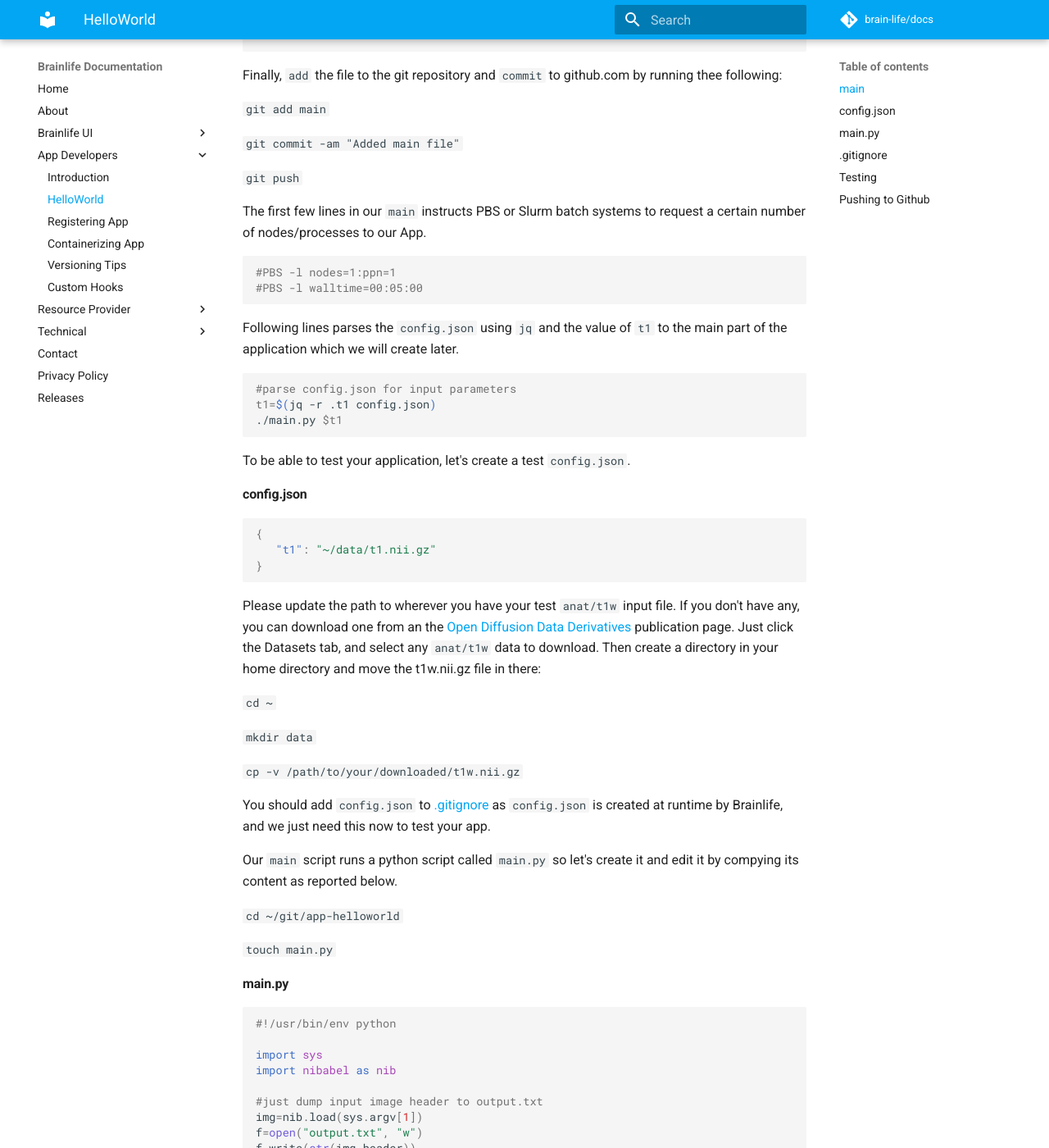
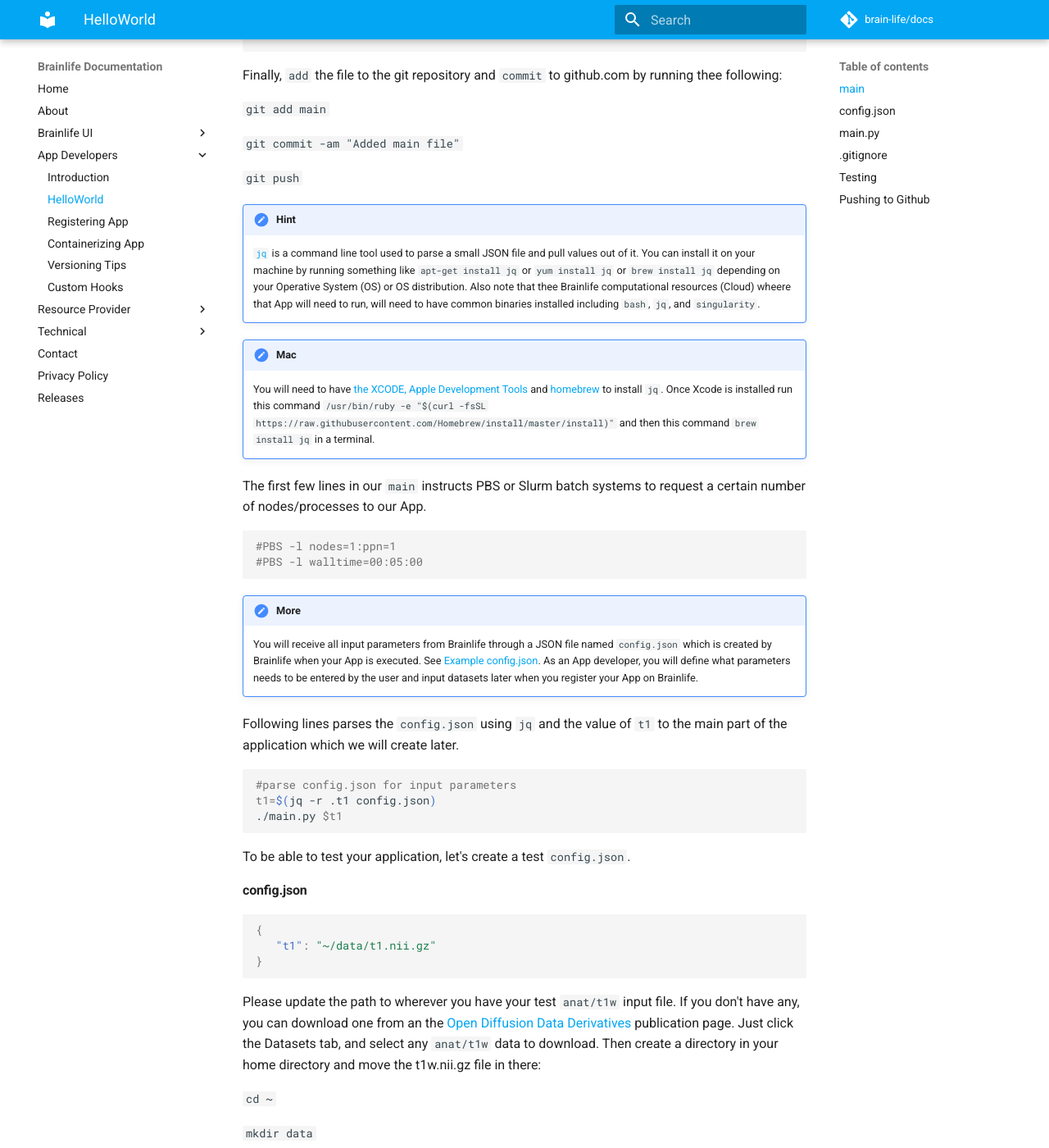
Before and after one commit to brainlife/docs, an MkDocs documentation site: the page built from docs/apps/helloworld.md, in a window 1280 px wide and 1400 px high, scrolled down 1186 px. Shown: the whole window at 82% size. Built offline with MkDocs 1.6.1 and Material for MkDocs 9.7.7, drawn with Linux system fonts in a browser that asks for light colours; comment, search, counter and statistics services are not loaded; old or Windows-style settings are respelled for this version of MkDocs; some of the changed text lies outside the part shown.

Commit message:
Update helloworld.md

````diff
--- a/docs/apps/helloworld.md
+++ b/docs/apps/helloworld.md
@@ -49,15 +49,11 @@
 
   `git push`
 
-<!--
 !!! Hint
     [`jq`](https://stedolan.github.io/jq/) is a command line tool used to parse a small JSON file and pull values out of it. You can install it on your machine by running something like `apt-get install jq` or `yum install jq` or `brew install jq` depending on your Operative System (OS) or OS distribution. Also note that thee Brainlife computational resources (Cloud) wheere that App will need to run, will need to have common binaries installed including `bash`, `jq`, and `singularity`.
--->
 
-<!--
 !!! Mac Users
     You will need to have [the XCODE, Apple Development Tools](https://developer.apple.com/xcode/) and [homebrew](https://brew.sh/) to install `jq`. Once Xcode is installed run this command `/usr/bin/ruby -e "$(curl -fsSL https://raw.githubusercontent.com/Homebrew/install/master/install)"` and then this command `brew install jq` in a terminal.
--->
 
 The first few lines in our `main` instructs PBS or Slurm batch systems to request a certain number of nodes/processes to our App.
 
@@ -65,10 +61,10 @@
 #PBS -l nodes=1:ppn=1
 #PBS -l walltime=00:05:00
 ```
-<!--
+
 !!! More information
     You will receive all input parameters from Brainlife through a JSON file named `config.json` which is created by Brainlife when your App is executed. See [Example config.json](https://github.com/francopestilli/app-helloworld/blob/master/config.json). As an App developer, you will define what parameters needs to be entered by the user and input datasets later when you register your App on Brainlife.
--->
+
 
 Following lines parses the `config.json` using `jq` and the value of `t1` to the main part of the application which we will create later.
 
@@ -98,15 +94,13 @@
 
 You should add `config.json` to [.gitignore](https://help.github.com/articles/ignoring-files/) as `config.json` is created at runtime by Brainlife, and we just need this now to test your app.
 
-<!--
+
 !!! hint
     A good pattern might be to create a file called `config.json.sample` used to test your App, and create a symlink `ln -s config.json config.json.sample` so that you can run your app using `config.json.sample` without including the actual `config.json` as part of your repo. This allows other users to construct their own `config.json` if they want to run your app via command line.
--->
 
-<!--
 !!! note
     Instead of parsing `config.json` inside `main`, you could use other parsing library as part of your algorithm itself, like Python's `import json`, or Matlab's [jsonlab](https://github.com/fangq/jsonlab.git) module inside the actual program that `main` will be executing.
--->
+
 
 Our `main` script runs a python script called `main.py` so let's create it and edit it by compying its content as reported below.
 
@@ -135,6 +129,14 @@
 ```
 chmomd +x main.py
 ```
+
+Finally, `add` the file to the git repository and `commit` to github.com by running thee following:
+
+  `git add main`
+
+  `git commit -am "Added main.py file"`
+
+  `git push`
 
 Any output files from your app should be written to the current working directory and in a file structure that complies with whichever the datatype of your dataset is. For now, we are not going to worry about the output datatype (assuming we will use `raw`)
 
````
